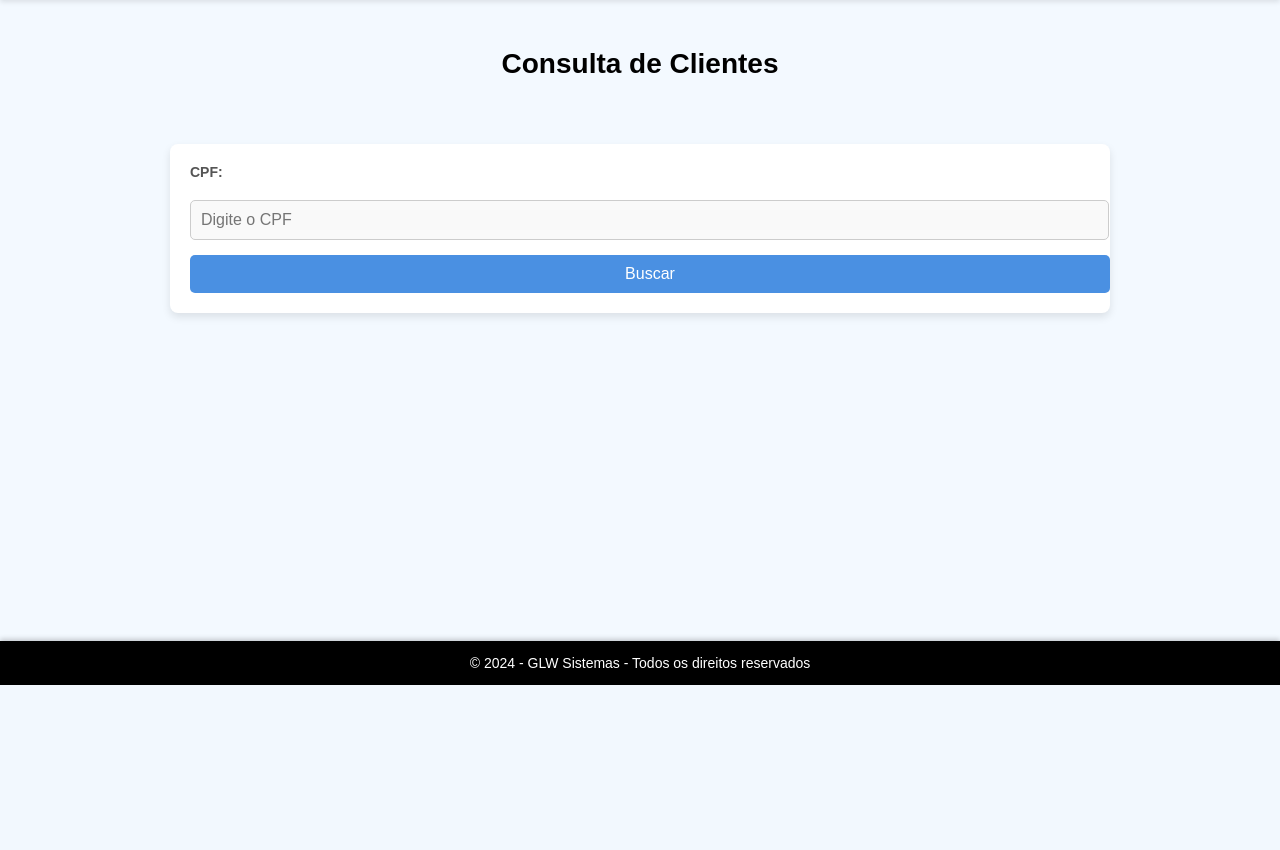
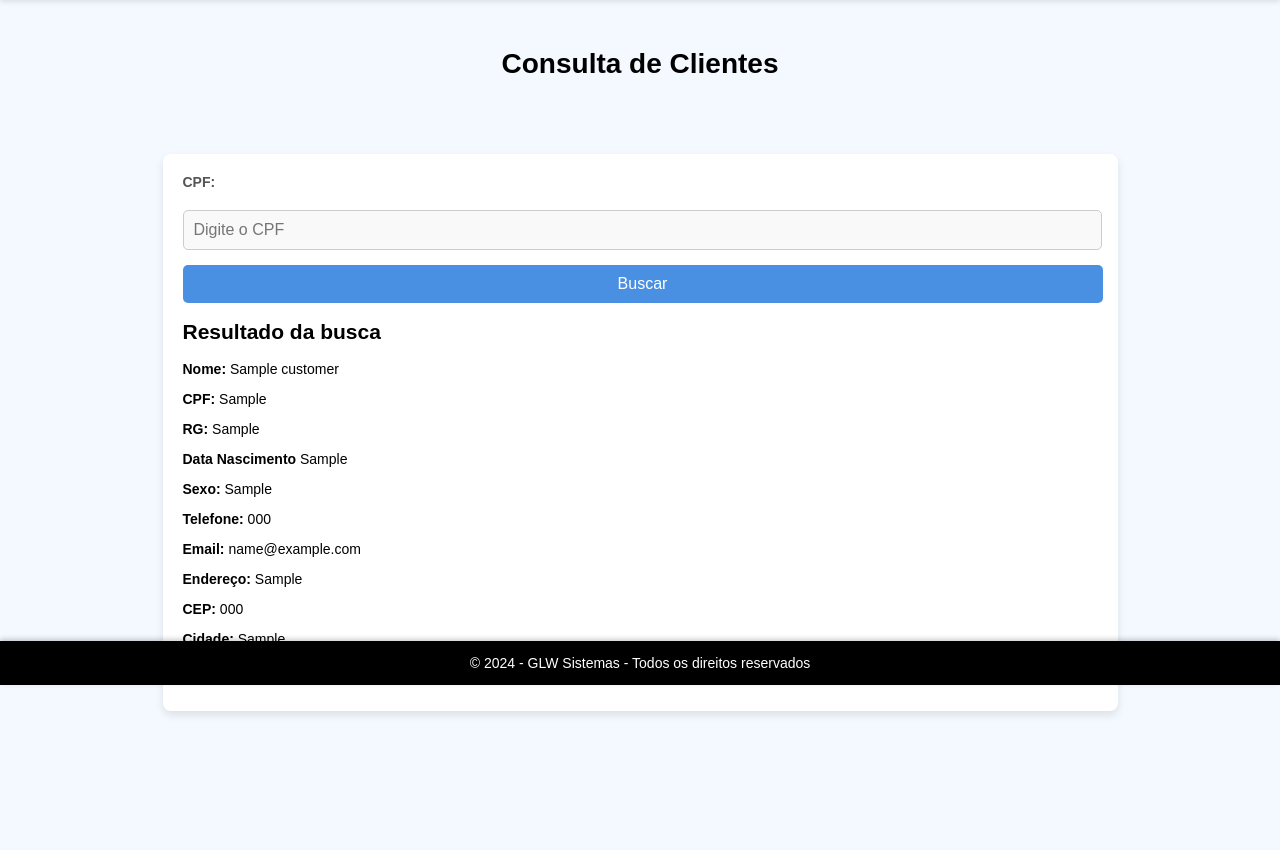
Before and after one commit to ga6rielsilva/Concessionaria, a Python web app: template Concessionaria/templates/customer_search.html in a window 1280 px wide. Shown: the part 115-965 px from the top of the page. Before the commit the page ends 800 px from the top, so only its background shows below. Run offline with Jinja, Linux system fonts and the light colour scheme; the template is opened without the code that fills it: most values are stand-ins (such as "Sample title", 1, 10 or a date in 2020).

Commit message:
chore: Update search form styling and functionality

```diff
--- a/Concessionaria/static/css/style.css
+++ b/Concessionaria/static/css/style.css
@@ -413,11 +413,13 @@ form {
 }
 
 .search-container {
+    margin: 10px;
     display: flex;
     flex-direction: column;
     width: 100%;
     max-width: 900px;
     padding: 20px;
+    padding-right: 35px;
     border-radius: 8px;
     background-color: #fff;
     box-shadow: 0 4px 8px rgba(0, 0, 0, 0.1);
@@ -432,7 +434,7 @@ form {
     color: #555;
 }
 
-/* Estilo Fomulario de cadastro */
+/* Estilo Fomulario de busca */
 
 .search-container input {
     width: 97.5%;
@@ -451,6 +453,8 @@ form {
     background-color: #fff;
     outline: none;
 }
+
+
 
 /* Estilo do botão */
 .search-container button {
--- a/Concessionaria/templates/customer_search.html
+++ b/Concessionaria/templates/customer_search.html
@@ -66,36 +66,35 @@
                 <h1>Consulta de Clientes </h1>
             </div>
             <div class="search-container search-item">
-                <form action="/search_customer" method="GET" id="search-form">
+                <form action="" method="POST" id="search-form">
                     <label for="cpf">CPF:</label>
-                    <input type="text" id="cpf" name="cpf" placeholder="Digite o CPF" maxlength="14" required>
+                    <input type="text" id="cpf" name="cpf_customer" placeholder="Digite o CPF" maxlength="14" required>
                     <button type="submit">Buscar</button>
                 </form>
-            </div>
 
-            <div id="result-container" style="display:none;">
-                <h2>Resultado da Busca</h2>
-                <div id="profile-picture" style="margin-top: 10px; max-width: 150px; max-height: 200px;">
-                </div>
-                <div id="customer-details">
-                    <div class="customer-details-item">
-                        <p><strong>Nome:</strong> <span id="customer-name"></span></p>
-                    </div>
-                    <div class="customer-details-item">
-                        <p><strong>CPF:</strong> <span id="customer-cpf"></span></p>
-                    </div>
-                    <div class="customer-details-item">
-                        <p><strong>Telefone:</strong> <span id="customer-phone"></span></p>
-                    </div>
-                    <div class="customer-details-item">
-                        <p><strong>Email:</strong> <span id="customer-email"></span></p>
-                    </div>
-                    <div class="customer-details-item">
-                        <p><strong>Endereço:</strong> <span id="customer-address"></span></p>
+                {% if customers %}
+                <div class="result-container">
+                    <h2>Resultado da busca</h2>
+                    <div class="customer-details">
+                        <p><strong>Nome:</strong> {{customers['nome_cliente']}}</p>
+                        <p><strong>CPF:</strong> {{customers['cpf_cliente']}}</p>
+                        <p><strong>RG:</strong> {{customers['rg_cliente']}}</p>
+                        <p><strong>Data Nascimento</strong> {{customers['data_nascimento']}}</p>
+                        <p><strong>Sexo:</strong> {{customers['sexo_cliente']}}</p>
+                        <p><strong>Telefone:</strong> {{customers['telefone_cliente']}}</p>
+                        <p><strong>Email:</strong> {{customers['email_cliente']}}</p>
+                        <p><strong>Endereço:</strong> {{customers['endereco_cliente']}}</p>
+                        <p><strong>CEP:</strong> {{customers['cep_cliente']}}</p>
+                        <p><strong>Cidade:</strong> {{customers['cidade_cliente']}}</p>
+                        <p><strong>Estado:</strong> {{customers['estado_cliente']}}</p>
                     </div>
                 </div>
+                {% endif %}
+
+                {% if error %}
+                <p style="color: red;">{{ error }}</p>
+                {% endif %}
             </div>
-
         </div>
     </main>
     <footer>
```
Also changed, not shown: Concessionaria/templates/vehicle_search.html (+6 -7 lines).
